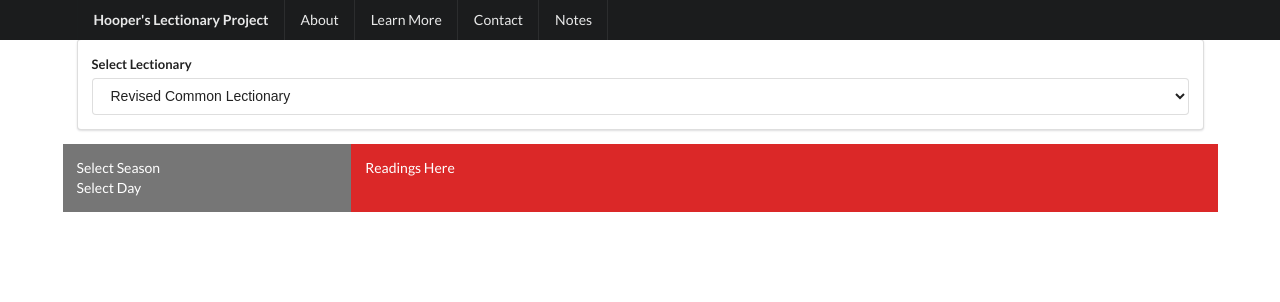
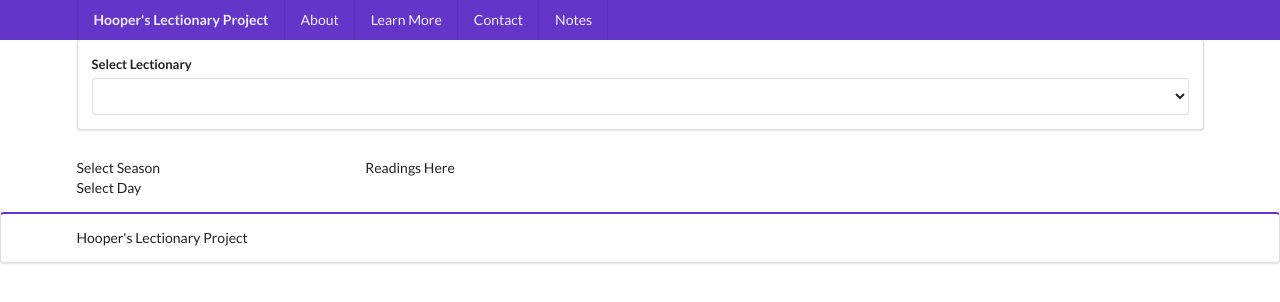
Before and after one commit to bthooper/lectionary_frontend, a React (Create React App) app: page / in a window 1280 px wide. Shown: the top 302 px of the page. Built offline with nearby package versions, Linux system fonts and the light colour scheme; no server answers.

Commit message:
added redux

```diff
--- a/package.json
+++ b/package.json
@@ -8,7 +8,9 @@
     "@testing-library/user-event": "^12.1.10",
     "react": "^17.0.1",
     "react-dom": "^17.0.1",
+    "react-redux": "^7.2.2",
     "react-scripts": "4.0.1",
+    "redux": "^4.0.5",
     "web-vitals": "^0.2.4"
   },
   "scripts": {
--- a/src/components/App.js
+++ b/src/components/App.js
@@ -7,19 +7,35 @@ import ShowReadings from "./ShowReadings";
 import Footer from "./Footer";
 
 class App extends React.Component {
+  constructor() {
+    super();
+    this.state = {
+      lectionaries: [],
+    };
+  }
+
+  componentDidMount() {
+    fetch("http://localhost:3000/lectionaries")
+      .then((response) => response.json)
+      .then((lectionaries) => {
+        console.log(lectionaries);
+        this.setState({ lectionaries: lectionaries.data });
+      });
+  }
+
   render() {
     return (
       <div>
         <NavBar />
         <div className="ui grid container">
           <div className="sixteen wide column">
-            <SelectLectionary />
+            <SelectLectionary lectionaries={this.state.lectionaries} />
           </div>
-          <div className="four wide grey column">
+          <div className="four wide column">
             <SelectSeason />
             <SelectDay />
           </div>
-          <div className="twelve wide red column">
+          <div className="twelve wide column">
             <ShowReadings />
           </div>
         </div>
--- a/src/components/Footer.js
+++ b/src/components/Footer.js
@@ -1,5 +1,9 @@
 function Footer() {
-  return <footer></footer>;
+  return (
+    <footer className="ui violet segment">
+      <div className="ui container">Hooper's Lectionary Project</div>
+    </footer>
+  );
 }
 
 export default Footer;
--- a/src/components/NavBar.js
+++ b/src/components/NavBar.js
@@ -1,6 +1,6 @@
 function NavBar() {
   return (
-    <div className="ui fixed inverted menu">
+    <div className="ui fixed inverted violet menu">
       <div className="ui container">
         <a href="#" className="header item">
           Hooper's Lectionary Project
--- a/src/components/SelectLectionary.js
+++ b/src/components/SelectLectionary.js
@@ -2,13 +2,15 @@ import React from "react";
 
 class SelectLectionary extends React.Component {
   render() {
+    // const lectionary = this.props.lectionaries.data[0].attributes.name;
+    console.log(this.props.lectionaries[0]);
     return (
       <div className="select-lectionary ui segment">
         <form className="ui form">
           <div className="field">
             <label>Select Lectionary</label>
             <select name="lectionary" id="lectionary">
-              <option value="rcl">Revised Common Lectionary</option>
+              <option value="rcl"></option>
               <option value="nl">Narrative Lectionary</option>
               <option value="ol">Open Lectionary</option>
             </select>
@@ -19,4 +21,8 @@ class SelectLectionary extends React.Component {
   }
 }
 
+SelectLectionary.defaultProps = {
+  lectionaries: [{ name: "Hooper's Default Lectionary" }],
+};
+
 export default SelectLectionary;
```
Also changed, not shown: 2 other files (tests, documents, lock files or other folders).
